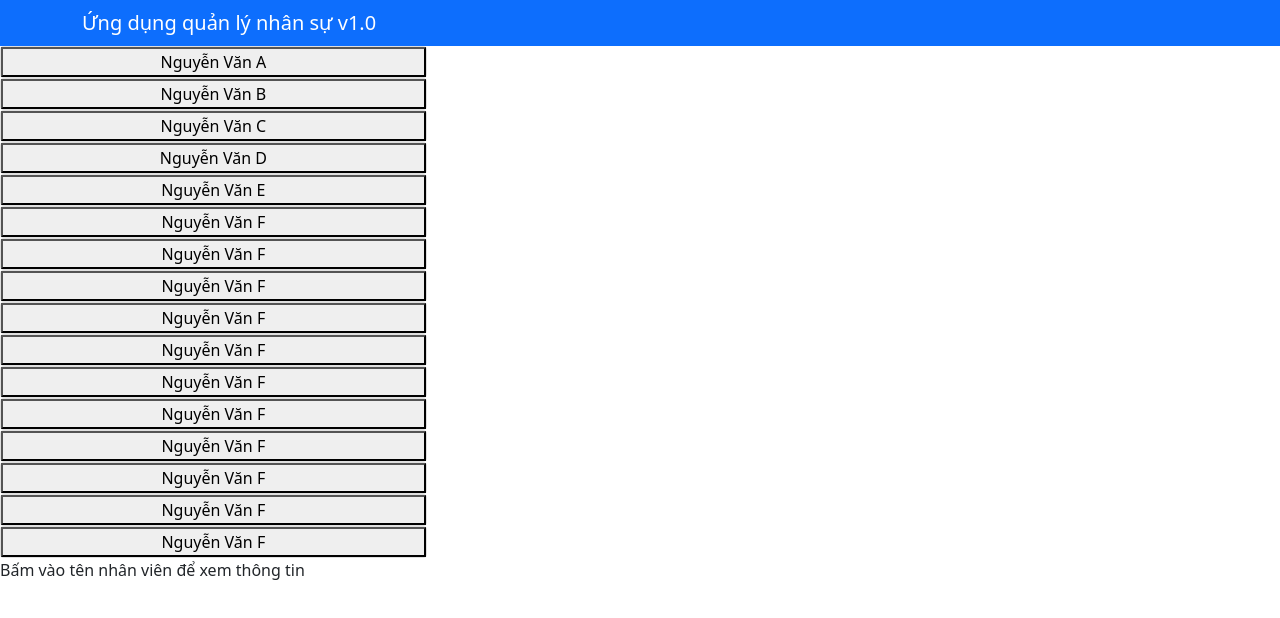
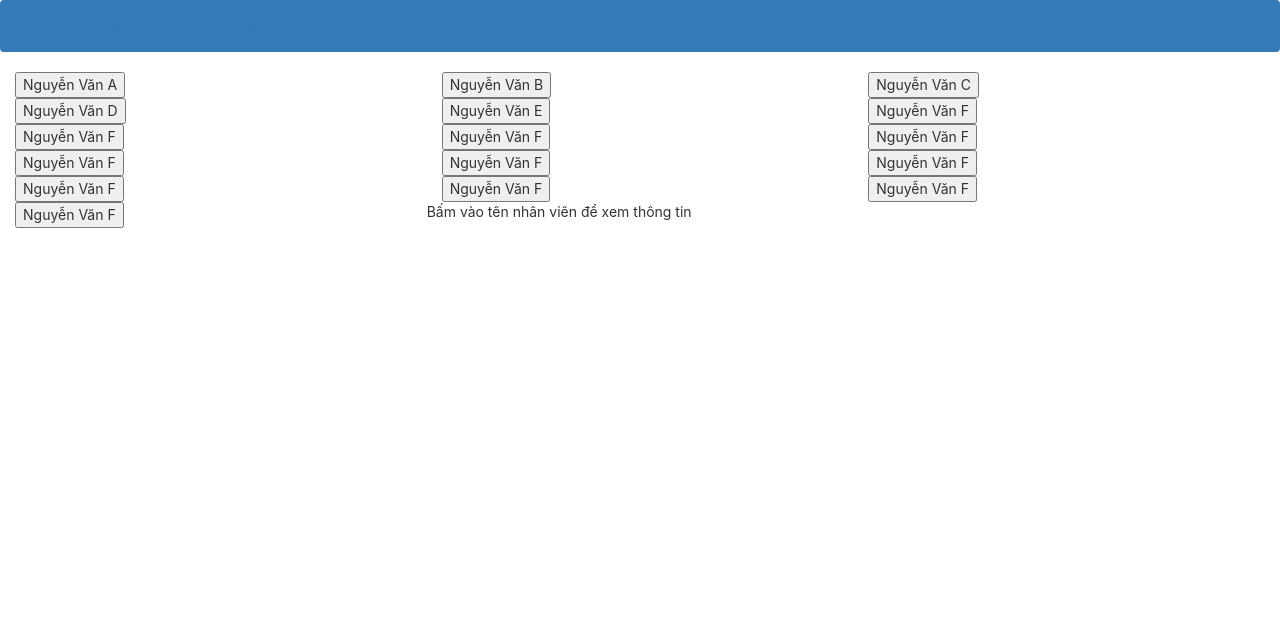
Before and after one commit to ThinhTTFX16057/tets, a React (Create React App) app: page / in a window 1280 px wide. Shown: the top 618 px of the page. Built offline with nearby package versions, Linux system fonts and the light colour scheme.

Commit message:
add CDN bootstrap3 to index.html

```diff
--- a/public/index.html
+++ b/public/index.html
@@ -25,6 +25,15 @@
       Learn how to configure a non-root public URL by running `npm run build`.
     -->
     <title>React App</title>
+    <!-- Latest compiled and minified CSS -->
+    <link rel="stylesheet" href="https://maxcdn.bootstrapcdn.com/bootstrap/3.4.1/css/bootstrap.min.css">
+
+    <!-- jQuery library -->
+    <script src="https://ajax.googleapis.com/ajax/libs/jquery/3.6.0/jquery.min.js"></script>
+
+    <!-- Latest compiled JavaScript -->
+    <script src="https://maxcdn.bootstrapcdn.com/bootstrap/3.4.1/js/bootstrap.min.js"></script>
+
   </head>
   <body>
     <noscript>You need to enable JavaScript to run this app.</noscript>
--- a/src/App.js
+++ b/src/App.js
@@ -2,7 +2,7 @@ import React, {Component} from 'react';
 import StaffList from './components/StaffListComponent'
 import { Navbar, NavbarBrand } from "reactstrap";
 import './App.css';
-import 'bootstrap/dist/css/bootstrap.min.css';
+
 import { STAFFS } from "./shared/staffs";
 class App extends Component {
   constructor(props){
--- a/src/components/StaffListComponent.js
+++ b/src/components/StaffListComponent.js
@@ -10,7 +10,7 @@ class StaffList extends Component{
     render(){
         const displaystaff=this.props.staffs.map((x)=>{return(
 
-                <Card key={x.id} className="col-12 col-sm-6 col-md-4">
+                <Card key={x.id} className="col-md-4 col-sm-6 col-xs-12">
                     <button>
                         {x.name}
                     </button>
```
